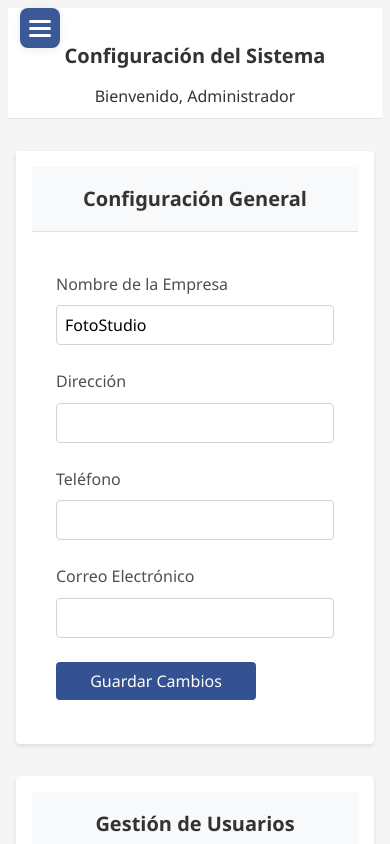
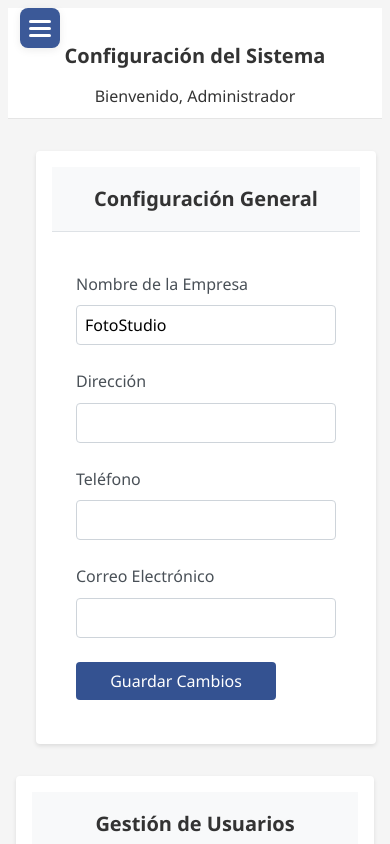
Before and after one commit to end1996/SistemaGestionArteIdeas, a plain HTML site: page pages/configuracion.html in a window 390 px wide. Shown: the top 844 px of the page. Drawn offline with Linux system fonts and the light colour scheme.

Commit message:
tamaño contenedor de configuración

```diff
--- a/assets/css/configuracion.css
+++ b/assets/css/configuracion.css
@@ -2,6 +2,14 @@
 
 .config-sections {
     padding: 1rem;
+}
+.mb-1{
+    width: 80%;
+  margin-left: 140px;
+}
+.form-control{
+    width: 90% !important;
+
 }
 
 .config-sections .card {
@@ -209,6 +217,23 @@ input[type="checkbox"] {
     display: none;
 }
 
+@media (max-width: 1541px) {
+.mb-1{
+  width: 80%;
+  margin-left: 120px;
+}
+}
+@media (max-width: 1249px) {
+    .mb-1{
+        width: 95%;
+        margin-left: 20px;
+    }
+    .form-control{
+        width: 95% !important;
+
+    }
+}
+
 /* Solo mostrar el botón en pantallas pequeñas */
 @media (max-width: 768px) {
     .close-menu {
@@ -229,6 +254,14 @@ input[type="checkbox"] {
     }
     .close-menu:hover {
         background: #2d4373;
+    }
+    .mb-1{
+        width: 95%;
+        margin-left: 20px;
+    }
+    .form-control{
+        width: 100% !important;
+
     }
 }
 
--- a/assets/css/index.css
+++ b/assets/css/index.css
@@ -1,5 +1,5 @@
-
-html, body {
+ /* --- INICIO: Ajustes para tabla y botones --- */
+ html, body {
     width: 100%;
     min-width: 0;
     overflow-x: hidden;
--- a/pages/configuracion.html
+++ b/pages/configuracion.html
@@ -73,7 +73,7 @@
             <!-- Secciones de configuración -->
             <div class="config-sections">
                 <!-- Configuración General -->
-                <div class="card mb-3">
+                <div class="card mb-1">
                     <div class="card-header">
                         <h2 class="card-title">Configuración General</h2>
                     </div>
@@ -101,7 +101,7 @@
                 </div>
 
                 <!-- Configuración de Usuarios -->
-                <div class="card mb-3">
+                <div class="card mb-2">
                     <div class="card-header">
                         <h2 class="card-title">Gestión de Usuarios</h2>
                         <button class="btn btn-primary" id="btnNuevoUsuario">Nuevo Usuario</button>
@@ -169,7 +169,7 @@
                 </div>
 
                 <!-- Configuración de Notificaciones -->
-                <div class="card mb-3">
+                <div class="card mb-4">
                     <div class="card-header">
                         <h2 class="card-title">Configuración de Notificaciones</h2>
                     </div>
```
